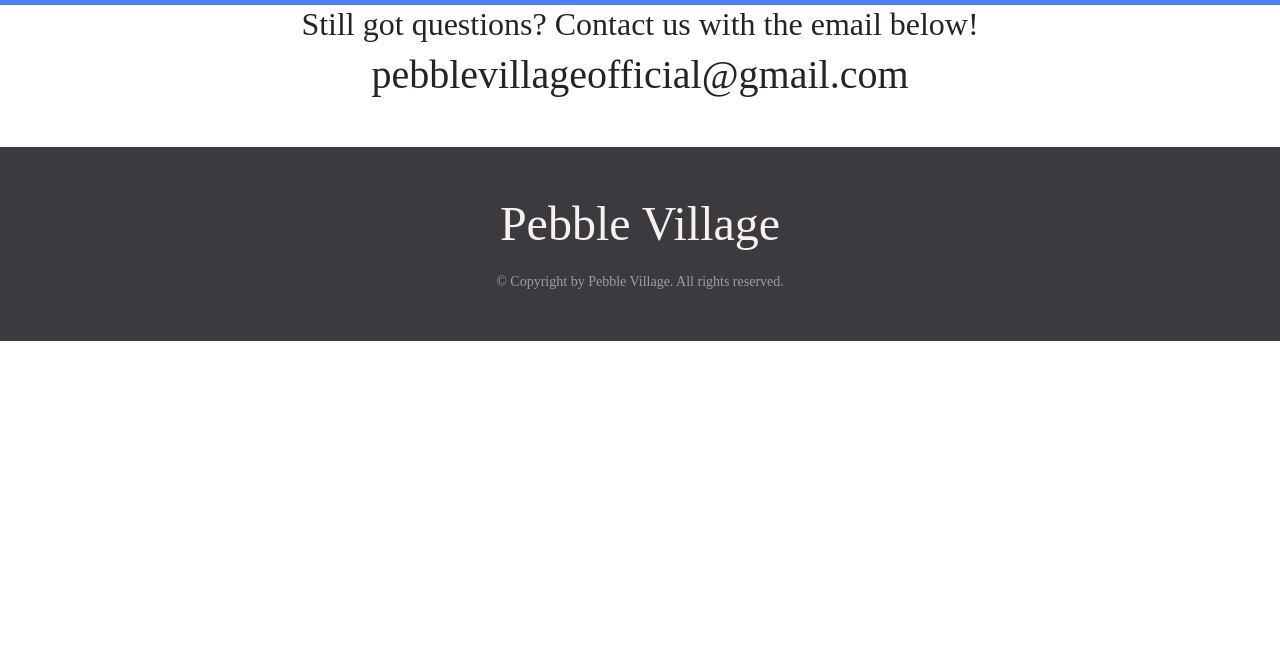
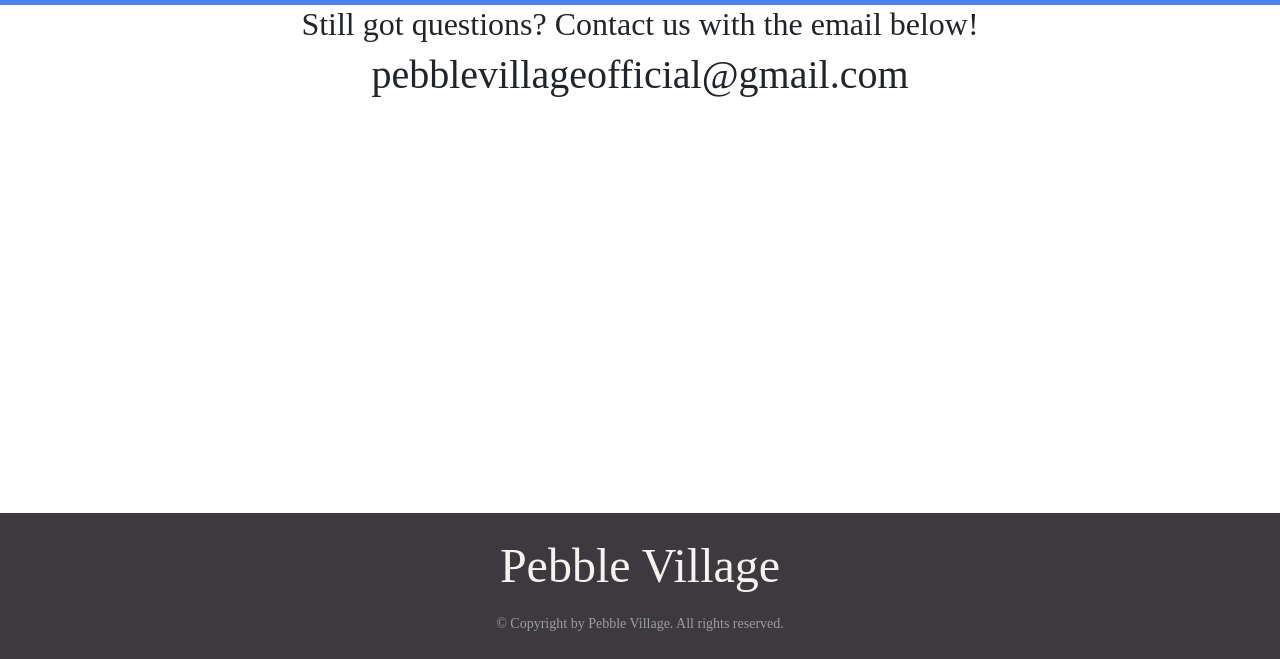
Before and after one commit to cheysalem/HCC-Project-485, a plain HTML site: page contact.html in a window 1280 px wide. Shown: the part 141-800 px from the top of the page. Drawn offline with nearby package versions, Linux system fonts and the light colour scheme.

Commit message:
made the footer go down and stay down

```diff
--- a/contact.html
+++ b/contact.html
@@ -19,6 +19,8 @@
 
     <!-- <div class="container"></div> USE IF YOU WANT TO PUT IN CONTAINER -->
     <!-- nav bar class nav color light backgroung light -->
+
+    <div class="wrapper">
 
     <nav class="navbar navbar-expand-sm navbar-dark navbar-font" id="navBarColorBG">
         <div class="container">
@@ -92,26 +94,20 @@
 
     </nav>
 
-    <div style = "font-family: Montserrat;">
-
-        <h2 style = "text-align: center" >
-            Still got questions? Contact us with the email below!
-        </h2>
-
-        <h1 style = "text-align: center">
-            pebblevillageofficial@gmail.com
-        </h1>
-
+    <!-- removed redundant styling -->
+    <div class="container text-center">
+        <h2>Still got questions? Contact us with the email below!</h2>
+        <h1>pebblevillageofficial@gmail.com</h1>
     </div>
 
-    <footer class="py-5 mt-5" style="background-color: #3D3A3F;">
+    <footer class="py-4" style="background-color: #3D3A3F;">
         <div class="container text-light text-center">
             <p class="display-5 mb-3"  style="color: #F5F2F0 ;">Pebble Village</p>
             <small class="text-white-50">&copy; Copyright by Pebble Village. All rights reserved.</small>
         </div>
     </footer>
 
-
+    </div><!-- wrapper -->
 
 
 
--- a/style.css
+++ b/style.css
@@ -1,10 +1,45 @@
 /*NMSU CS485 Fall 2023 Project*/
+
+/*layout*/
+html, body{
+  padding:0;
+  margin:0;
+  height:100%;
+}
+
+/*flex applied to everything in the page*/
+.wrapper{
+  display: flex;
+  flex-direction: column;
+  min-height:100%;
+  min-height:100vh;
+  min-height:100svh;
+  /*position:relative;*/
+}
 
 /* font for all pages */
 body {
   --bs-body-font-family: "Montserrat", sans serif;
+  /* padding-bottom: 80px; */
+}
+/*
+article{
+  padding-bottom: 12rem; /*height of footer
+}
+*/
 
-  /* padding-bottom: 80px; */
+/*this makes the footer go down*/
+.wrapper footer{
+  margin-top: auto;
+  /*
+  position:absolute;
+  width:100%;
+  height:12rem;
+  */
+}
+
+footer{
+  color: #F5F2F0;
 }
 
 
@@ -42,11 +77,6 @@ body {
 #myButtonBlog.btn-primary:hover {
   background-color: #28C880;
   border-color: #F5F2F0;
-}
-
-
-.footer{
-  color: #F5F2F0;
 }
 
 .navbar-brand img{
```
Also changed, not shown: blog.html (+4 -2 lines), index.html (+3 -1 lines).
